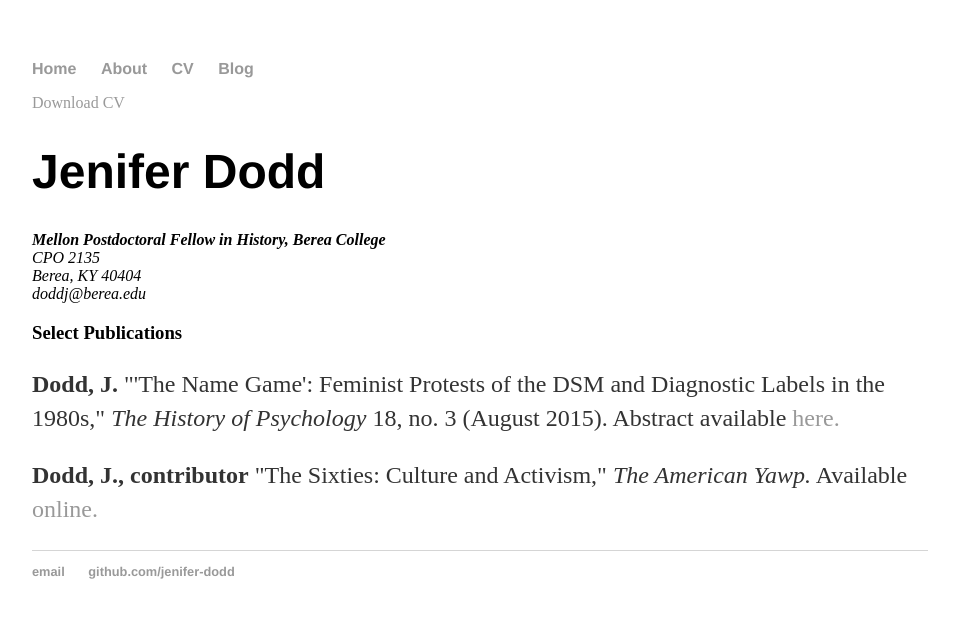
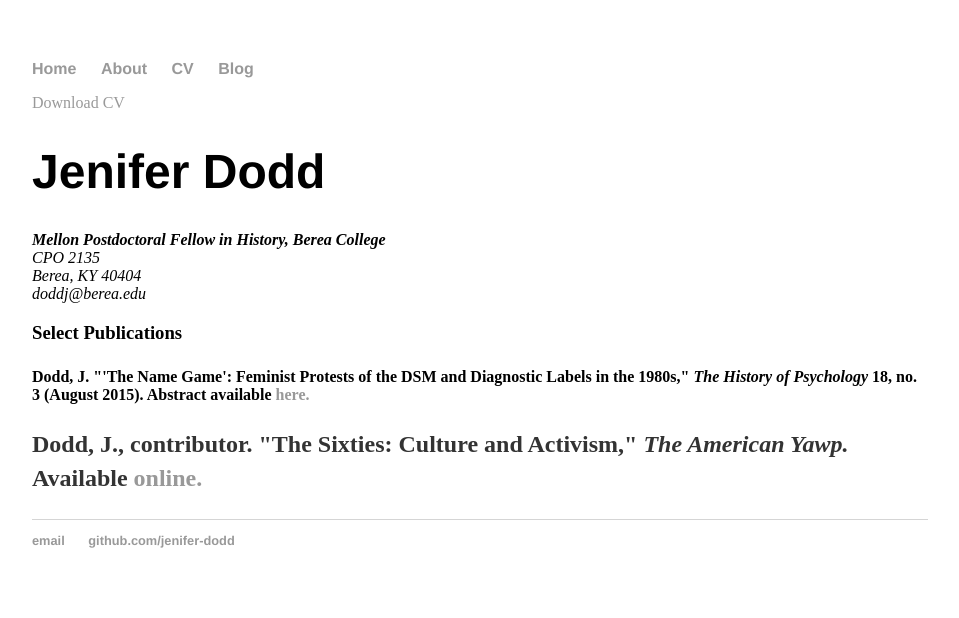
Before and after one commit to jenifer-dodd/jenifer-dodd.github.io, a Jekyll site: the page built from cv/index.html, in a window 1280 px wide. Shown: the top 618 px of the page, without its empty margins (160-1119 px from the left). Built offline with Jekyll 4.4.1, drawn with Linux system fonts in a browser that asks for light colours.

```diff
--- a/cv/index.html
+++ b/cv/index.html
@@ -15,8 +15,8 @@ title: CV of Jenifer Dodd
 
 					<h3>Select Publications</h3>
 
-					<p><strong>Dodd, J.</strong> "'The Name Game': Feminist Protests of the DSM and Diagnostic Labels in the 1980s," <em>The History of Psychology</em> 18, no. 3 (August 2015). Abstract available <a href="http://psycnet.apa.org/journals/hop/18/3/312/">here.</a>
-		<p><strong>Dodd, J., contributor</strong> "The Sixties: Culture and Activism," <em>The American Yawp.</em> Available <a href="http://www.americanyawp.com/index.html">online.</a>
+					<p><h4><strong>Dodd, J.</strong> "'The Name Game': Feminist Protests of the DSM and Diagnostic Labels in the 1980s," <em>The History of Psychology</em> 18, no. 3 (August 2015). Abstract available <a href="http://psycnet.apa.org/journals/hop/18/3/312/">here.</a>
+		<p><strong>Dodd, J., contributor.</strong> "The Sixties: Culture and Activism," <em>The American Yawp.</em> Available <a href="http://www.americanyawp.com/index.html">online.</a></h4>
 
 
 	</div>
```
